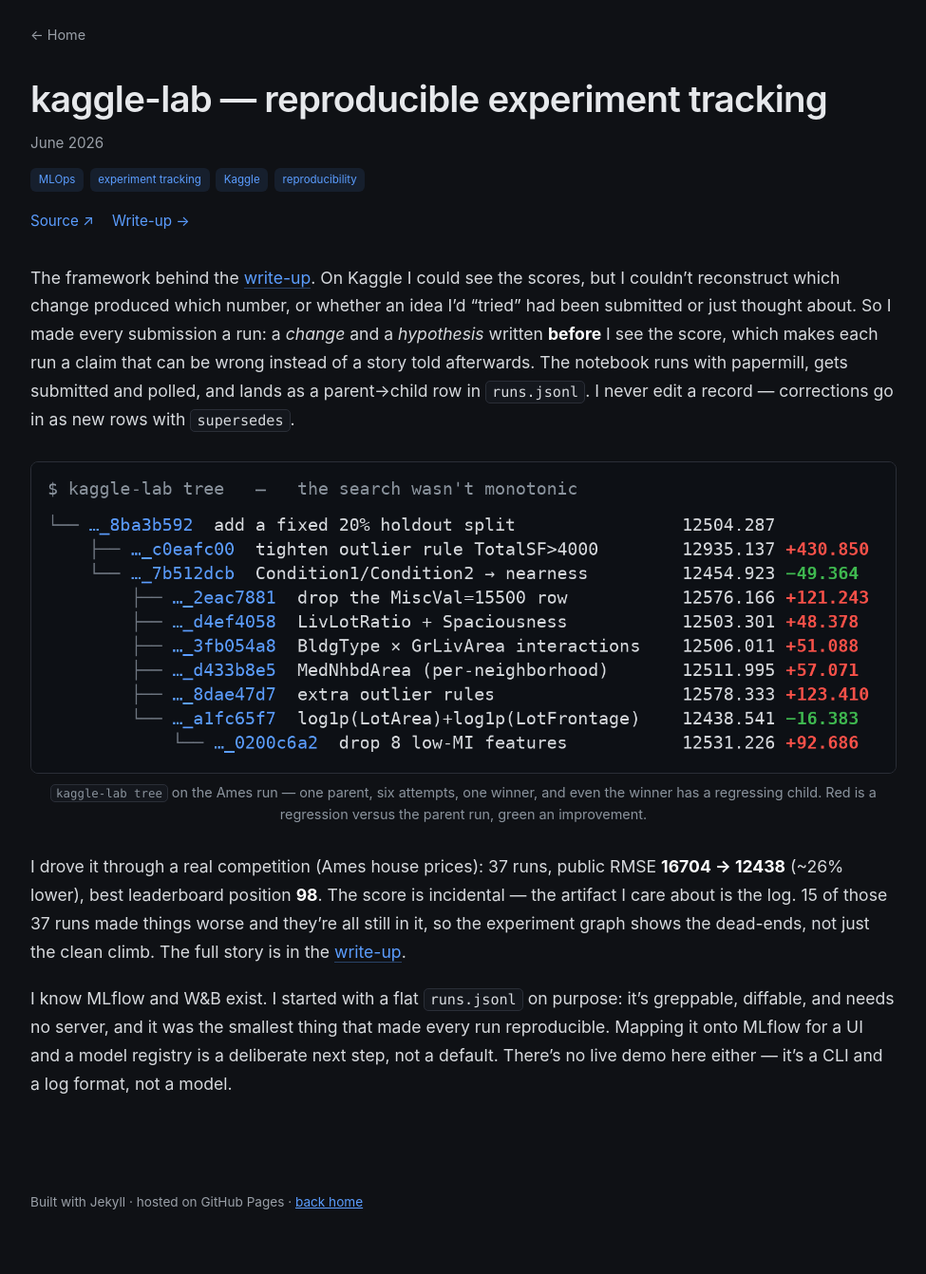
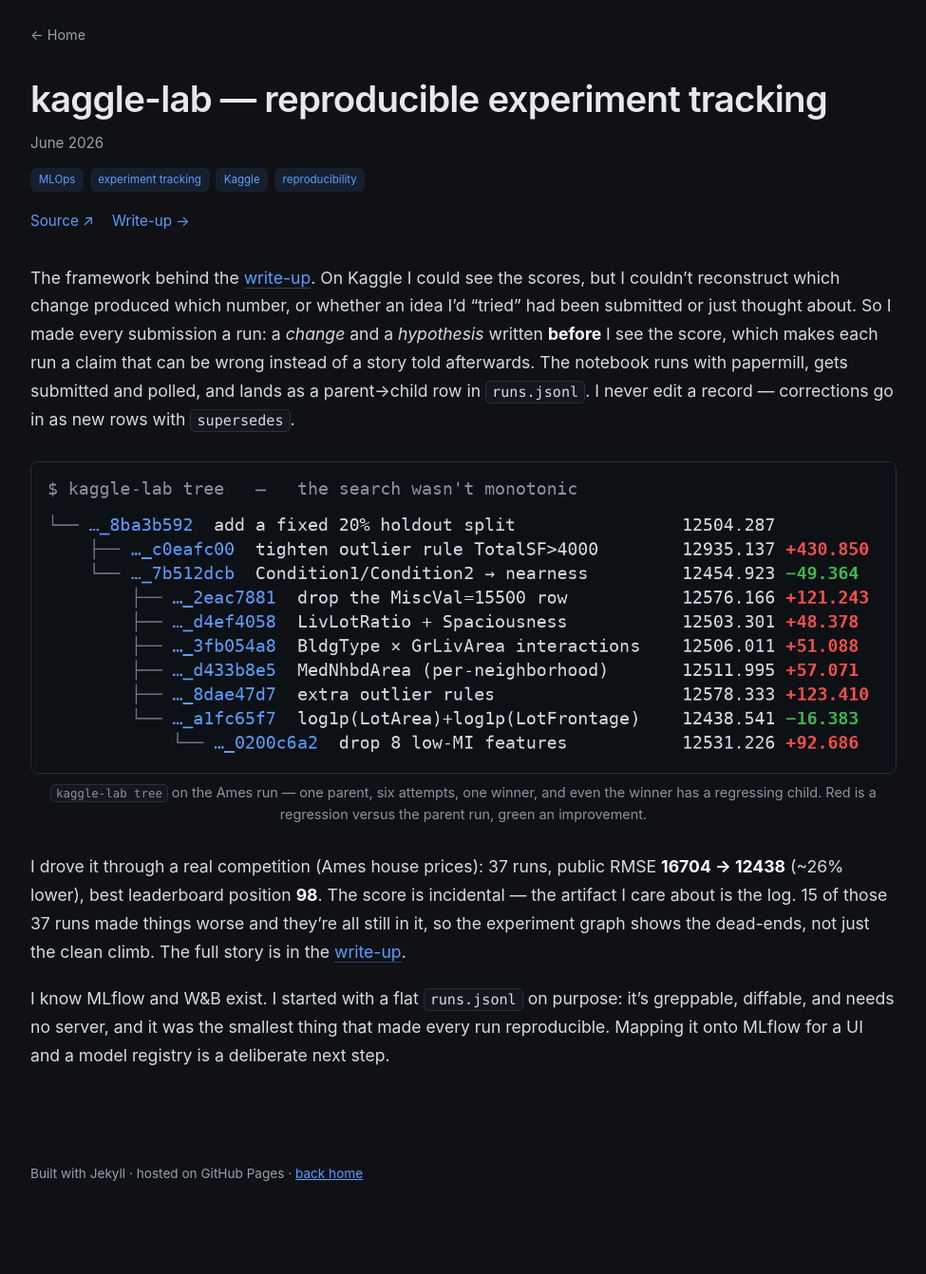
Before and after one commit to rp-playground/rp-playground.github.io, a Jekyll site: the page built from _projects/kaggle-lab.md, in a window 1280 px wide. Shown: the whole page at 95% size, without its empty margins (152-1127 px from the left). Built offline with Jekyll 4.4.1, drawn with Linux system fonts in a browser that asks for light colours; after the commit the page ends 1312 px from its top, so only the background shows below that.

Commit message:
project(kaggle-lab): trim card prose
Co-Authored-By: Claude Opus 4.8 (1M context) <noreply@anthropic.com>

```diff
--- a/_projects/kaggle-lab.md
+++ b/_projects/kaggle-lab.md
@@ -30,5 +30,4 @@ just the clean climb. The full story is in the [write-up](/writing/kaggle-lab/).
 I know MLflow and W&B exist. I started with a flat `runs.jsonl` on purpose: it's
 greppable, diffable, and needs no server, and it was the smallest thing that made
 every run reproducible. Mapping it onto MLflow for a UI and a model registry is a
-deliberate next step, not a default. There's no live demo here either — it's a CLI
-and a log format, not a model.
+deliberate next step.
```
